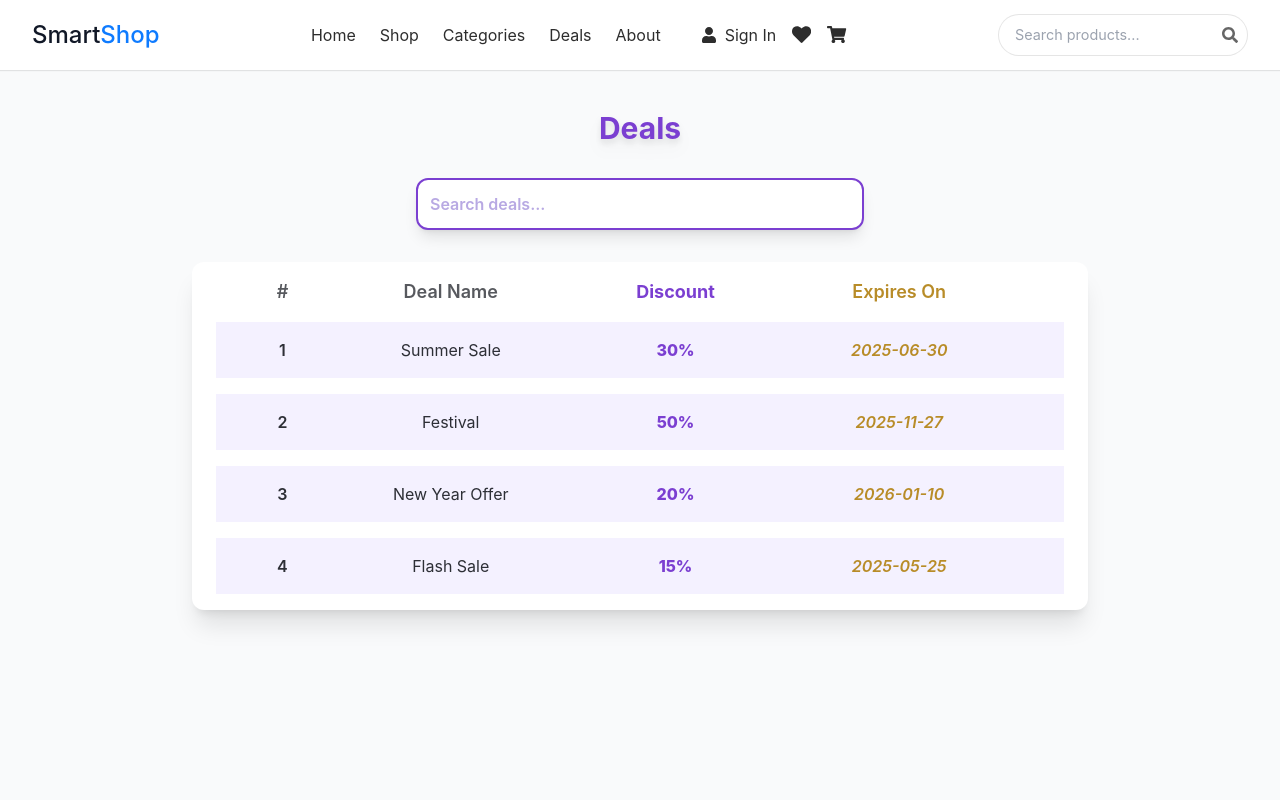
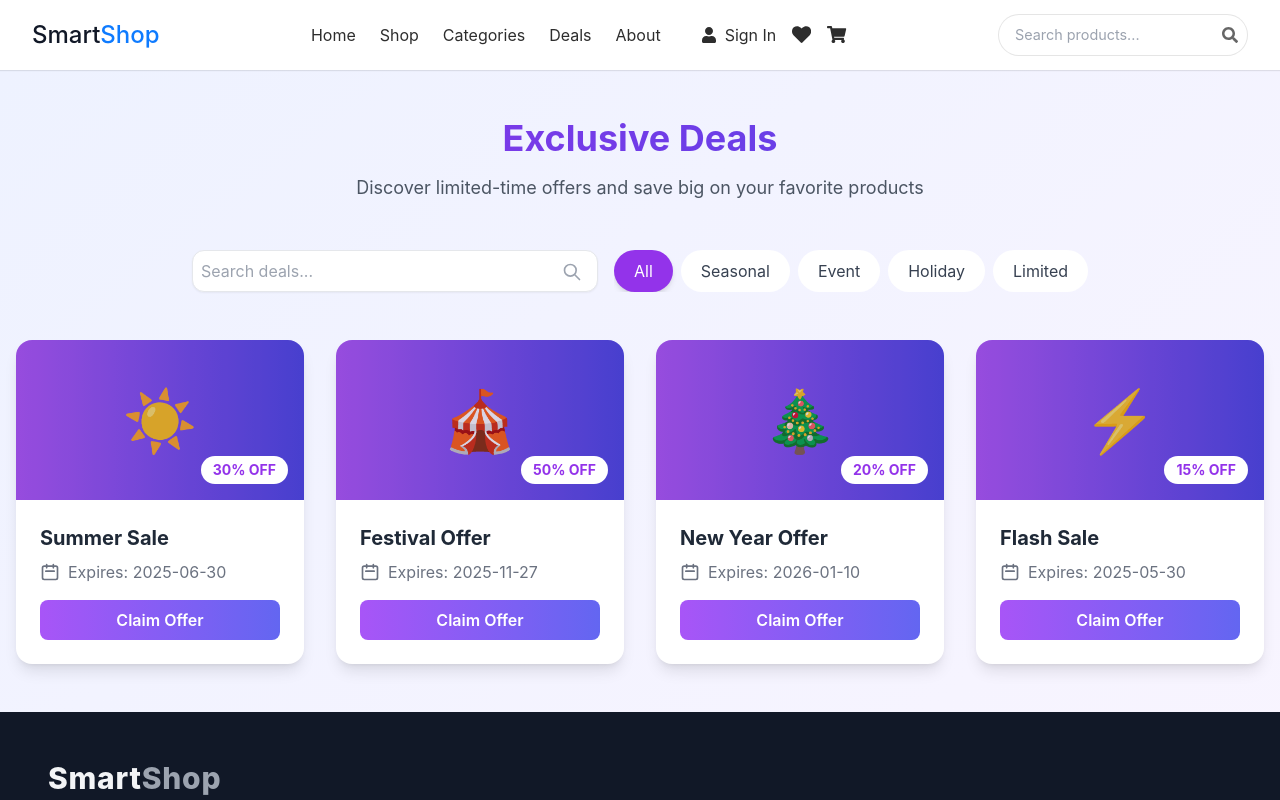
Before and after one commit to Yashvi-Jasoliya/SmartShop, a React (Vite) app in the folder Frontend/: page /deals in a window 1280 px wide. Shown: the top 800 px of the page. Built offline with nearby package versions, Linux system fonts and the light colour scheme; no server answers.

Commit message:
Change ui of deals page

```diff
--- a/Frontend/src/pages/Deals.tsx
+++ b/Frontend/src/pages/Deals.tsx
@@ -1,24 +1,44 @@
 import { useEffect, useState } from "react";
+import { motion } from "framer-motion";
 import toast from "react-hot-toast";
 import Footer from "../components/Footer";
 
-// Dummy data simulating deals from your backend
 const dummyDeals = [
-	{ id: 1, name: "Summer Sale", discount: "30%", expires: "2025-06-30" },
+	{
+		id: 1,
+		name: "Summer Sale",
+		discount: "30%",
+		expires: "2025-06-30",
+		category: "seasonal",
+	},
 	{
 		id: 2,
-		name: "Festival",
+		name: "Festival Offer",
 		discount: "50%",
 		expires: "2025-11-27",
+		category: "event",
 	},
-	{ id: 3, name: "New Year Offer", discount: "20%", expires: "2026-01-10" },
-	{ id: 4, name: "Flash Sale", discount: "15%", expires: "2025-05-25" },
+	{
+		id: 3,
+		name: "New Year Offer",
+		discount: "20%",
+		expires: "2026-01-10",
+		category: "holiday",
+	},
+	{
+		id: 4,
+		name: "Flash Sale",
+		discount: "15%",
+		expires: "2025-05-30",
+		category: "limited",
+	},
 ];
 
 const DealsPage = () => {
 	const [deals, setDeals] = useState<typeof dummyDeals>([]);
 	const [searchTerm, setSearchTerm] = useState("");
 	const [isLoading, setIsLoading] = useState(true);
+	const [activeCategory, setActiveCategory] = useState("all");
 
 	useEffect(() => {
 		setTimeout(() => {
@@ -27,80 +47,163 @@ const DealsPage = () => {
 		}, 300);
 	}, []);
 
-	const filteredDeals = deals.filter((deal) =>
-		deal.name.toLowerCase().includes(searchTerm.toLowerCase())
-	);
+	const filteredDeals = deals.filter((deal) => {
+		const matchesSearch = deal.name
+			.toLowerCase()
+			.includes(searchTerm.toLowerCase());
+		const matchesCategory =
+			activeCategory === "all" || deal.category === activeCategory;
+		return matchesSearch && matchesCategory;
+	});
+
+	const categories = ["all", "seasonal", "event", "holiday", "limited"];
 
 	return (
-		<>
-			<div className="min-h-screen bg-[#F9FAFB] flex flex-col items-center py-10 px-4">
-				<h5 className="text-3xl font-bold text-[#7B3FD1] mb-8 drop-shadow-lg">
-					Deals
-				</h5>
+		<div className="min-h-screen bg-gradient-to-br from-indigo-50 to-purple-50">
+			<div className="container mx-auto px-4 py-12">
+				{/* Header with animated gradient */}
+				<motion.div
+					initial={{ opacity: 0, y: -20 }}
+					animate={{ opacity: 1, y: 0 }}
+					transition={{ duration: 0.5 }}
+					className="text-center mb-12"
+				>
+					<h2 className="text-4xl font-bold mb-4 bg-clip-text text-transparent bg-gradient-to-r from-purple-600 to-indigo-600">
+						Exclusive Deals
+					</h2>
+					<p className="text-lg text-gray-600 max-w-2xl mx-auto">
+						Discover limited-time offers and save big on your
+						favorite products
+					</p>
+				</motion.div>
 
+				{/* Search and filter bar */}
+				<div className="max-w-4xl mx-auto mb-12">
+					<div className="flex flex-col md:flex-row gap-4">
+						<div className="relative flex-grow">
 							<input
 								type="text"
 								placeholder="Search deals..."
 								value={searchTerm}
 								onChange={(e) => setSearchTerm(e.target.value)}
-					className="w-full max-w-md p-3 mb-8 rounded-xl border-2 border-[#7B3FD1] placeholder:text-[#B8A9E3] focus:outline-none focus:ring-4 focus:ring-[#7B3FD1]/50 text-[#2D2F36] font-semibold shadow-lg transition"
+								className="w-full p-2 pr-12 rounded-xl border border-gray-200 focus:outline-none focus:ring-2 focus:ring-purple-500 shadow-sm bg-white"
 							/>
+							<svg
+								className="absolute right-4 top-3 h-5 w-5 text-gray-400"
+								fill="none"
+								viewBox="0 0 24 24"
+								stroke="currentColor"
+							>
+								<path
+									strokeLinecap="round"
+									strokeLinejoin="round"
+									strokeWidth={2}
+									d="M21 21l-6-6m2-5a7 7 0 11-14 0 7 7 0 0114 0z"
+								/>
+							</svg>
+						</div>
+						<div className="flex overflow-x-auto pb-2 md:pb-0 gap-2">
+							{categories.map((category) => (
+								<button
+									key={category}
+									onClick={() => setActiveCategory(category)}
+									className={`px-5 rounded-full whitespace-nowrap transition-all ${
+										activeCategory === category
+											? "bg-purple-600 text-white shadow-md"
+											: "bg-white text-gray-700 hover:bg-gray-100"
+									}`}
+								>
+									{category.charAt(0).toUpperCase() +
+										category.slice(1)}
+								</button>
+							))}
+						</div>
+					</div>
+				</div>
 
+				{/* Deals grid */}
 				{isLoading ? (
-					<p className="text-[#7B3FD1] font-semibold text-lg animate-pulse">
-						Loading deals...
-					</p>
+					<div className="flex justify-center">
+						<div className="animate-spin rounded-full h-12 w-12 border-t-2 border-b-2 border-purple-500"></div>
+					</div>
 				) : filteredDeals.length > 0 ? (
-					<div className="overflow-x-auto w-full max-w-4xl rounded-xl shadow-xl bg-white">
-						<table className="w-full table-auto border-separate border-spacing-y-4 px-6">
-							<thead>
-								<tr>
-									<th className="text-center pl-8 text-[#2D2F36]/80 font-semibold text-lg">
-										#
-									</th>
-									<th className="text-center text-[#2D2F36]/80 font-semibold text-lg">
-										Deal Name
-									</th>
-									<th className="text-center text-[#7B3FD1] font-bold text-lg">
-										Discount
-									</th>
-									<th className="text-center pr-8 text-[#B88C28] font-semibold text-lg">
-										Expires On
-									</th>
-								</tr>
-							</thead>
-							<tbody>
-								{filteredDeals.map((deal, index) => (
-									<tr
+					<div className="grid grid-cols-1 md:grid-cols-2 lg:grid-cols-3 xl:grid-cols-4 gap-8">
+						{filteredDeals.map((deal) => (
+							<motion.div
 								key={deal.id}
-										className="bg-[#F4F1FF] rounded-lg hover:bg-[#E6D9F7] cursor-pointer transition-colors duration-300"
+								initial={{ opacity: 0, scale: 0.95 }}
+								animate={{ opacity: 1, scale: 1 }}
+								transition={{ duration: 0.3 }}
+								whileHover={{ y: -5 }}
+								className="bg-white rounded-2xl overflow-hidden shadow-lg hover:shadow-xl transition-shadow duration-300"
 							>
-										<td className="pl-8 py-4 text-[#2D2F36] font-semibold text-center">
-											{index + 1}
-										</td>
-										<td className="text-center text-[#2D2F36]">
+								<div className="relative h-40 bg-gradient-to-r from-purple-500 to-indigo-600 flex items-center justify-center">
+									<div className="absolute inset-0 bg-black/10"></div>
+									<span className="text-6xl text-white/90">
+										{deal.category === "seasonal" && "☀️"}
+										{deal.category === "event" && "🎪"}
+										{deal.category === "holiday" && "🎄"}
+										{deal.category === "limited" && "⚡"}
+									</span>
+									<div className="absolute bottom-4 right-4 bg-white text-purple-600 px-3 py-1 rounded-full text-sm font-bold">
+										{deal.discount} OFF
+									</div>
+								</div>
+								<div className="p-6">
+									<h3 className="text-xl font-bold text-gray-800 mb-2">
 										{deal.name}
-										</td>
-										<td className="text-center text-[#7B3FD1] font-extrabold">
-											{deal.discount}
-										</td>
-										<td className="pr-8 text-center text-[#B88C28] font-semibold italic">
-											{deal.expires}
-										</td>
-									</tr>
+									</h3>
+									<div className="flex items-center text-gray-500 mb-4">
+										<svg
+											className="w-5 h-5 mr-2"
+											fill="none"
+											viewBox="0 0 24 24"
+											stroke="currentColor"
+										>
+											<path
+												strokeLinecap="round"
+												strokeLinejoin="round"
+												strokeWidth={2}
+												d="M8 7V3m8 4V3m-9 8h10M5 21h14a2 2 0 002-2V7a2 2 0 00-2-2H5a2 2 0 00-2 2v12a2 2 0 002 2z"
+											/>
+										</svg>
+										<span>Expires: {deal.expires}</span>
+									</div>
+									<button className="w-full bg-gradient-to-r from-purple-500 to-indigo-500 hover:from-purple-600 hover:to-indigo-600 text-white py-2 rounded-lg font-semibold transition-all duration-300 transform hover:scale-[1.02]">
+										Claim Offer
+									</button>
+								</div>
+							</motion.div>
 						))}
-							</tbody>
-						</table>
 					</div>
 				) : (
-					<p className="text-[#7B3FD1] mt-20 text-xl font-medium italic">
-						No matching deals found.
+					<div className="text-center py-20">
+						<div className="text-gray-400 mb-4">
+							<svg
+								className="w-16 h-16 mx-auto"
+								fill="none"
+								viewBox="0 0 24 24"
+								stroke="currentColor"
+							>
+								<path
+									strokeLinecap="round"
+									strokeLinejoin="round"
+									strokeWidth={1.5}
+									d="M9.172 16.172a4 4 0 015.656 0M9 10h.01M15 10h.01M21 12a9 9 0 11-18 0 9 9 0 0118 0z"
+								/>
+							</svg>
+						</div>
+						<h3 className="text-xl font-medium text-gray-700 mb-2">
+							No deals found
+						</h3>
+						<p className="text-gray-500">
+							Try adjusting your search or filter criteria
 						</p>
+					</div>
 				)}
 			</div>
-
 			<Footer />
-		</>
+		</div>
 	);
 };
 
```
Lines whose indentation alone changed are shown as unchanged.
